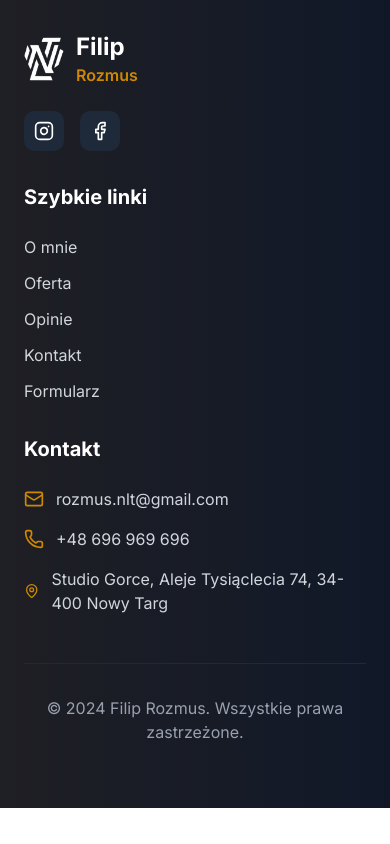
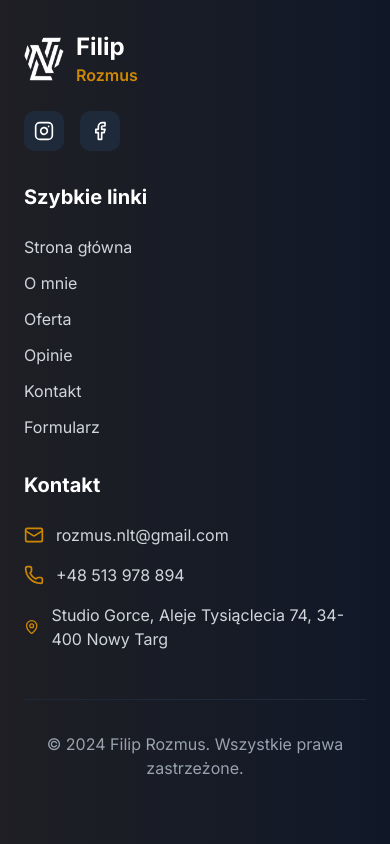
Before and after one commit to Pyndzelek/rozmus-web, a Next.js app: page /o-mnie in a window 390 px wide. Shown: the part 1428-2272 px from the top of the page. Before the commit the page ends 2236 px from the top, so only its background shows below. Built offline with nearby package versions, Linux system fonts and the light colour scheme.

Commit message:
Phone numbet fix

```diff
--- a/src/components/faq-section.tsx
+++ b/src/components/faq-section.tsx
@@ -11,7 +11,7 @@ export function FAQSection() {
     {
       question: "Jak długo trwa plan treningowy?",
       answer:
-        "Standardowe plany trwają od 6 do 12 tygodni, ale można go dostosować do indywidualnych potrzeb.",
+        "Standardowy plan trwa od 6 do 12 tygodni, ale można go dostosować do indywidualnych potrzeb.",
     },
     {
       question: "Czy potrzebuję doświadczenia w treningu siłowym?",
--- a/src/components/modern-footer.tsx
+++ b/src/components/modern-footer.tsx
@@ -67,6 +67,7 @@ export function ModernFooter() {
             <h3 className="text-xl font-bold mb-6">Szybkie linki</h3>
             <ul className="space-y-3">
               {[
+                { href: "/", label: "Strona główna" },
                 { href: "/o-mnie", label: "O mnie" },
                 { href: "/oferta", label: "Oferta" },
                 { href: "/opinie", label: "Opinie" },
@@ -94,11 +95,11 @@ export function ModernFooter() {
                 <span className="text-gray-300">rozmus.nlt@gmail.com</span>
               </div>
               <a
-                href="tel:+48696969696"
+                href="tel:+48513978894"
                 className="flex items-center gap-3 text-gray-300 transition-colors hover:text-white"
               >
                 <Phone className="h-5 w-5 text-[var(--brand-accent)]" />
-                <span>+48 696 969 696</span>
+                <span>+48 513 978 894</span>
               </a>
               <div className="flex items-center gap-3">
                 <MapPin className="w-5 h-5 text-[var(--brand-accent)]" />
```
